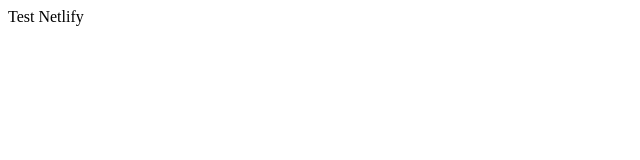
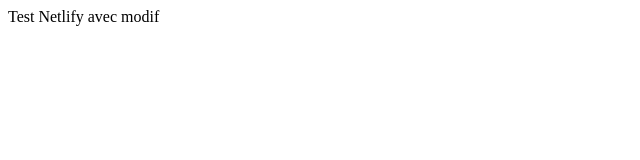
Before and after one commit to CyrilMarcq/netlify, a plain HTML site: page index.html in a window 1280 px wide. Shown: the full height of the page, 0-640 px from the left. Drawn offline with Linux system fonts and the light colour scheme.

```diff
--- a/index.html
+++ b/index.html
@@ -1,4 +1,4 @@
 <html>
 	<head></head>
-	<body>Test Netlify</body>
+	<body>Test Netlify avec modif</body>
 </html>
```
